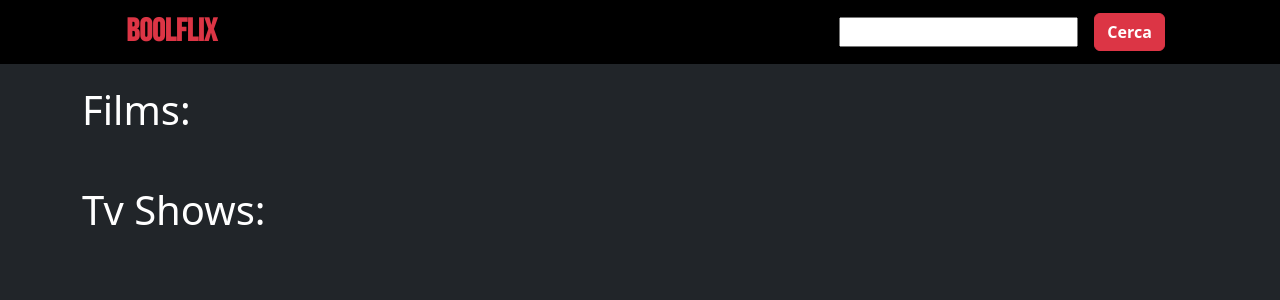
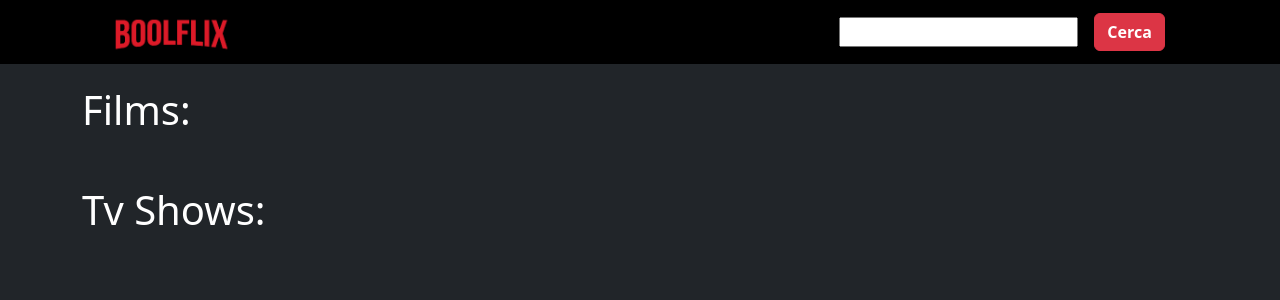
Before and after one commit to LucaSpennato/vue-boolflix, a Vue app: page / in a window 1280 px wide. Shown: the top 300 px of the page. Built offline with nearby package versions, Linux system fonts and the light colour scheme.

Commit message:
logo added same netflix style

```diff
--- a/src/components/Header.vue
+++ b/src/components/Header.vue
@@ -3,7 +3,9 @@
     <div class="container">
         <div class="row p-2 text-center justify-content-between">
             <div class="col-2 fs-2 text-danger fw-bold title">
-                boolflix
+                <img :src="require(`../assets/2273601509b2826c276835ecc910c578.png`)"
+
+                alt="boolflix-page-logo">
             </div>
             <nav class="col-4 d-flex align-items-center">
                 <input type="text" v-model="searchInput"
@@ -37,14 +39,14 @@ export default {
 </script>
 
 <style lang="scss">
-@import url('https://fonts.googleapis.com/css2?family=Bebas+Neue&display=swap');
+// @import url('https://fonts.googleapis.com/css2?family=Bebas+Neue&display=swap');
 /* TODO: se sarà possibile aggiungi trim o comunque una verifica sulla stringa */
     header{
         background-color: black;
         height: 4rem;
 
-        .title{
-            font-family: 'Bebas Neue', cursive;
+        .title img{
+            height: 2.5rem;
         }
     }
 </style>
```
Also changed, not shown: src/assets/2273601509b2826c276835ecc910c578.png (added).
